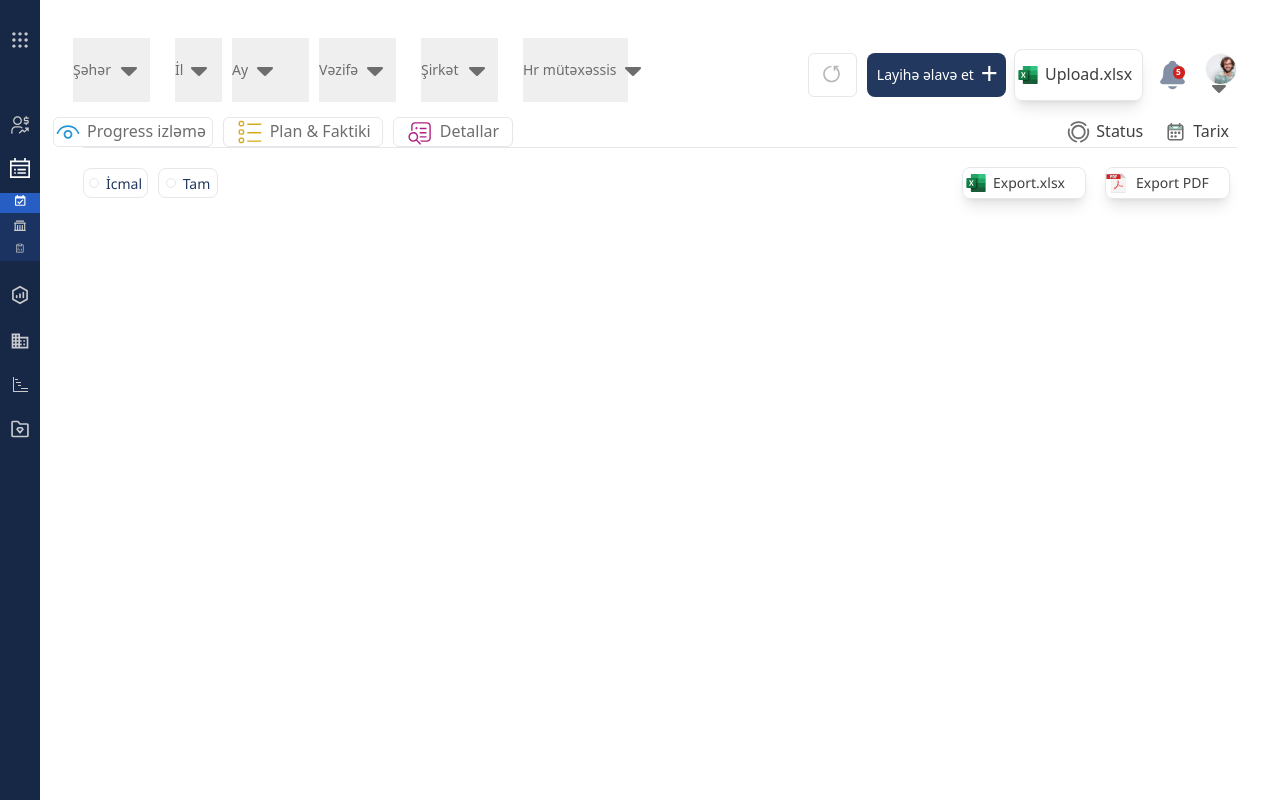
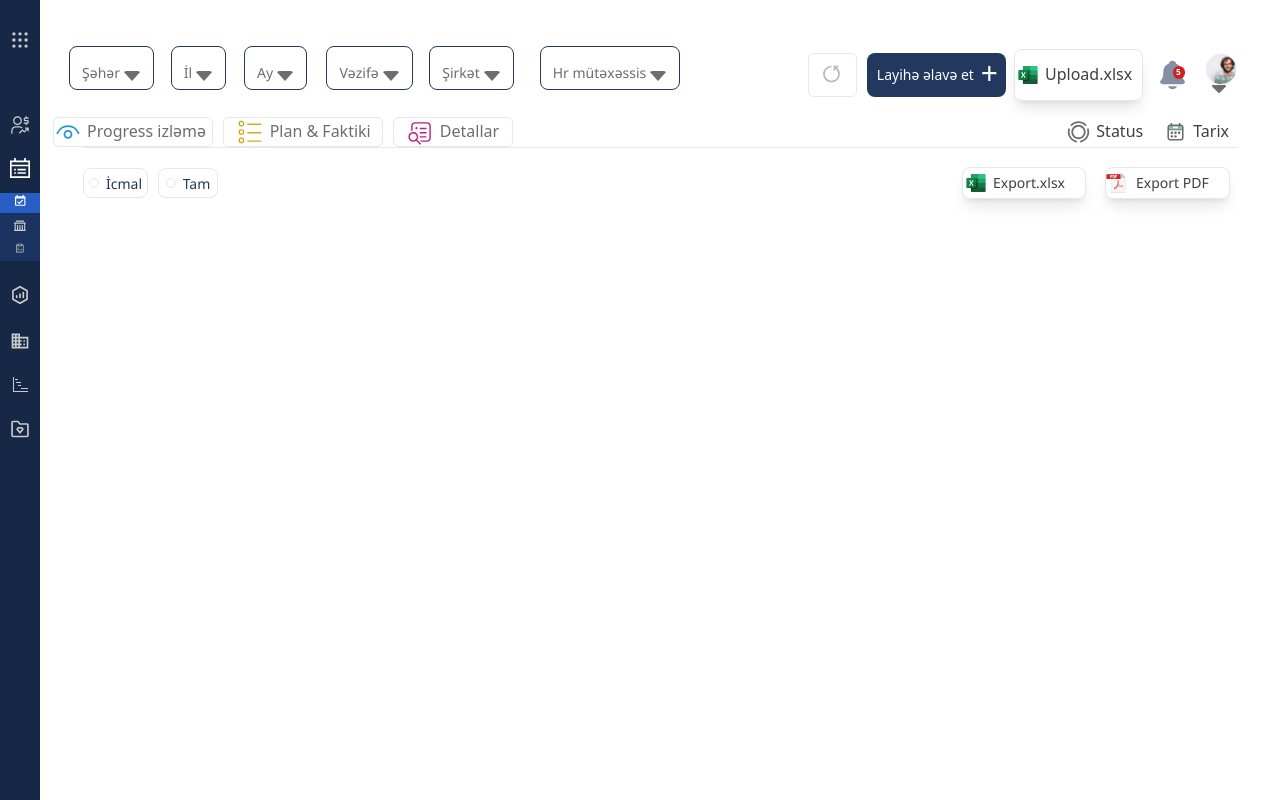
Before and after one commit to tahminarasulzadeh/platform, a React (Vite) app: page / in a window 1280 px wide. Built offline with nearby package versions, Linux system fonts and the light colour scheme.

Commit message:
commit changes

```diff
--- a/src/components/header/dropwdown.tsx
+++ b/src/components/header/dropwdown.tsx
@@ -51,7 +51,7 @@ const Dropdown = () => {
               <a href="#item1" className="flex w-full  h-[33px] px-6 py-2 text-sm  transition-all duration-[1000ms] text-[#C9CACB] hover:bg-[#275EC3] hover:text-white ">
                 <img src={report} alt="plan" />
                 <span className='ml-[2px]'>Hesabat</span>
-                <div className="w-[7px] h-[7px] border-[1px] border-[#c9cacb] hover:border-white rounded-full mt-[7.5px] ml-[7.3rem]"></div>
+                <div className="w-[7px] h-[7px] border-[1px] border-[#c9cacb] hover:border-white rounded-full mt-[7.8px] ml-[7.3rem]"></div>
 
               </a>
             </li>
--- /dev/null
+++ b/src/components/header/filterDropdown.tsx
@@ -0,0 +1,87 @@
+import React, { useState } from 'react';
+import plan from '../../assets/plan.svg'
+import select from '../../assets/prime_sort-down-fill.svg';
+import master from '../../assets/Frame 427320129.svg';
+import report from '../../assets/carbon_report-data.svg';
+import state from '../../assets/mingcute_government-line.svg';
+import rotate from '../../assets/rotate.svg';
+import search from '../../assets/search.svg';
+
+
+interface MyComponentProps {
+  filterData: string[];
+  filterName: string;
+}
+
+const FilterDropdown:React.FC<MyComponentProps> = ({filterData, filterName}) => {
+  const [isOpen, setIsOpen] = useState(false);
+  const [isSearch, setSearch] = useState(false);
+
+
+  const toggleDropdown = () => {
+    setIsOpen(!isOpen);
+  };
+
+
+  const toggleSearch = () => {
+    setSearch(!isSearch);
+  };
+
+
+
+
+  return (
+    <div className={`max-w-[200px] h-[44px] mt-2 relative inline-block  text-left}`}>
+      {/* Dropdown Button */}
+      <button
+        onClick={toggleDropdown}
+        className={` transition-all duration-[1000ms] inline-flex max-w-[280px] h-[44px] py-4 border-[1px] border-[#22385F] px-3 justify-start font-medium rounded-lg  ocus:outline-none ${isOpen ? '  bg-[#22385F]' : 'bg-white'}`}
+      >
+        <span className={`font-noto text-[14px] font-normal leading-[19.07px] ${!isOpen ? "text-[#6D6D6D]" : "text-white"}`}>{filterName}</span>
+        <div className={`w-[18px] mt-[3px] ml-[3px] h-0 border-l-[9px] border-l-transparent rounded border-r-[9px] border-r-transparent border-b-[10px]  ${!isOpen && ' border-[#6D6D6D] rotate-180 mt-[7.5px]'}`}></div>
+      </button>
+
+      {/* Dropdown Menu */}
+      {isOpen && (
+        <div className="absolute flex flex-col items-left transition-all duration-[1000ms] pb-[5px] max-w-[313px] max-h-[503px] border-[1px] border-[#E5E7EA]  bg-[#FFFFFF] rounded-md shadow-lg">
+
+          <div className='flex justify-between mt-3 w-[311px] px-3 h-[22px] bg-[#F6F7F8]'>
+            <p className="font-noto font-medium leading-[21.97px] text-[16px] text-[#22385F] text-left" >{filterName} <span onClick={() => setIsOpen(!isOpen)} className=' cursor-pointer font-noto absolute font-font-semibold text-[28px] right-[10px] text-right text-[#6D6D6D]' >&times;</span> </p>
+          </div>
+
+          <div className='flex flex-col gap-[10px]'>
+            <div className='flex justify-start px-3 py-2 gap-[7px]'>
+              <span className='cursor-pointer font-noto font-normal text-[12px] text-[#1D7EB7] leading-[16.34px]'>Hamısını seç</span>
+              <div className='w-[3px] h-[3px] rounded bg-[#1D7EB7] mt-[0.4rem]'></div>
+              <span className=' cursor-pointer font-noto font-normal text-[12px] text-[#1D7EB7] leading-[16.34px]'>Sıfırla</span>
+              <div className='w-[1px] border-[0.8px] border-[#6D6D6D]'></div>
+              {isSearch && <input type="text" placeholder='search' className='border-none text-[12px] text-[#606060] font-noto font-normal w-[40px] h-[12px] focus:outline-none placeholder:text-[12px] font-noto font-normal  ' />}
+              <img className='cursor-pointer' src={search} alt='search' onClick={toggleSearch} />
+
+
+            </div>
+            <div>
+
+              {
+                filterData.map((ct, index) => (
+                  <div key={index} className='flex justify-between px-3 mt-[3px]'>
+                    <input id='search' type="checkbox" className="  peer cursor-pointer appearance-none mt-2 ml-[17rem]  h-[15px] w-[15px] border border-[#E5E7EA] rounded-full bg-white checked:bg-[#22385F] checked:border-transparent focus:outline-none" />
+                    <label htmlFor='search' className={`text-[#6D6D6D] absolute font-noto font-normal  mr-[7rem] text-[14px] leading-[19.07px] peer-checked:text-[#22385F] `}>{ct}</label>
+                  </div>
+                ))}
+
+
+            <div className='flex justify-center mt-3'>
+              <button className='w-[282px] h-[40px] mt-1 rounded-md bg-[#22385F] text-white font-noto text-[14px] leading-[19.07px] cursor-pointer hover:bg-white hover:text-[#22385F] transition-all duration-[1000ms] hover:border-[#22385F] hover:border-[1px]'>Göstər</button>
+            </div>
+
+            </div>
+          </div>
+
+        </div>
+      )}
+    </div>
+  );
+};
+
+export default FilterDropdown;
--- a/src/components/header/header.tsx
+++ b/src/components/header/header.tsx
@@ -10,7 +10,80 @@ import details from '../../assets/details.svg';
 import fileDoc from '../../assets/vscode-icons_file-type-excel.svg';
 import pdfDoc from '../../assets/vscode-icons_file-type-pdf2.svg';
 
+
+import FilterDropdown from './filterDropdown';
+import YearDropdown from './yearDropdown';
+
 function Header() {
+
+    const years:string[] = [
+
+        '2016',
+        '2017',
+        '2018',
+        '2020',
+        '2021',
+        '2022',
+        '2023',
+        '2024'
+    ]
+
+
+
+    const months:string[] = [
+       'Yanvar',
+       'Fevral',
+        'Mart',
+        "Aprel",
+        'May',
+        'İyun',
+        'Iyul',
+        'Avqust',
+        'Sentyabr',
+         'Oktyabr',
+         'Noyabr',
+         "Dekarb"
+
+    ]
+
+
+    const cities:string[] = [
+        'Baku',
+        'Ganja',
+        "Lankaran",
+        "Nakhchivan",
+        'Shaki',
+        "Guba"
+      ]
+
+
+    const positions:string[] = [
+        'Team Lead',
+        'Project Manager',
+        "Deparment Manager",
+        "Conten Creator",
+        'Marketing Manager',
+         ]
+
+
+
+    const companies:string[] = [
+        'AgroExp',
+        'Baku Tech',
+        "Baku Pearl",
+        "LenFarms",
+        'NaxTrans',
+         ]
+
+
+         const hrTeams:string[] = [
+            'Aysel Hasanova',
+            'Farid Aliyev',
+            "Sama Safarova",
+            "Hikmet Karimov",
+
+             ]
+
     return (
         <div className="h-screen flex-1 p-2" >
             {/* Header part one */}
@@ -20,49 +93,33 @@ function Header() {
                 <div className='flex justify-start gap-[10px]'>
 
                     <div className='flex relative w-[77px] top-[5px] bottom-[10px] justify-center '>
-                        <select className='text-sm font-medium text-custom-gray appearance-none w-full cursor-pointer focus:outline-none font-[Noto Sans] ' name="city" id="city">
-                            <option className='foto-[Noto Sans]' value="şəhər">Şəhər</option>
-                        </select>
-                        <img src={arrow} alt="arrow" className='absolute w-[16px] ml-[35px] mt-[29px] pointer-events-none on' />
+                       <FilterDropdown filterData={cities} filterName="Şəhər" />
                        </div>
 
 
                     <div className='flex relative w-[47px] top-[5px] bottom-[10px] ml-[15px] justify-center'>
-                        <select className='text-sm font-medium text-custom-gray appearance-none w-full cursor-pointer focus:outline-none' name="year" id="year">
-                            <option value="year">İl</option>
-                        </select>
-                        <img src={arrow} alt="arrow" className='absolute w-[16px]  mt-[29px] pointer-events-none on' />
+                    <FilterDropdown filterData={years} filterName="İl" />
                     </div>
 
-                    <div className='flex relative w-[77px] top-[5px] bottom-[10px] justfy-center'>
-                        <select className='text-sm font-medium text-custom-gray appearance-none w-full cursor-pointer focus:outline-none' name="month" id="month">
-                            <option value="month">Ay</option>
-                        </select>
-                        <img src={arrow} alt="arrow" className='absolute w-[16px] ml-[25px] mt-[29px] pointer-events-none on' />
+                    <div className='flex relative  ml-3 w-[77px] top-[5px] bottom-[10px] justfy-center'>
+                    <FilterDropdown filterData={months} filterName="Ay" />
+
                    </div>
 
                     <div className='flex relative w-[77px] top-[5px] bottom-[10px] justify-center'>
-                        <select className='text-sm font-medium text-custom-gray appearance-none w-full cursor-pointer focus:outline-none' name="position" id="position">
-                            <option value="vəzifə">Vəzifə</option>
-                        </select>
-                        <img src={arrow} alt="arrow" className='absolute w-[16px] ml-[35px] mt-[29px] pointer-events-none on' />
+                    <FilterDropdown filterData={positions} filterName="Vəzifə" />
+
                     </div>
 
                     <div className='flex relative w-[77px] top-[5px] bottom-[10px]  ml-[15px] justify-center'>
-                        <select className='text-sm font-medium text-custom-gray appearance-none w-full cursor-pointer focus:outline-none' name="company" id="company">
-                            <option value="şirkət">Şirkət</option>
-                        </select>
-                        <img src={arrow} alt="arrow" className='absolute w-[16px] ml-[35px] mt-[29px] pointer-events-none on' />
+                    <FilterDropdown filterData={companies} filterName="Şirkət" />
+
                     </div>
 
 
-                    <div className='flex relative w-[105px] top-[5px] bottom-[10px]  ml-[15px] justify-center'>
-                        <select className='text-sm font-medium text-custom-gray appearance-none w-full cursor-pointer focus:outline-none' name="specialist" id="specialist">
-                            <option value="specialist">Hr mütəxəssis</option>
-                        </select>
-                        <img src={arrow} alt="arrow" className='absolute w-[16px] ml-[115px] mt-[29px] pointer-events-none on' />
+                    <div className='flex relative w-[150px] top-[5px] bottom-[10px]  ml-[15px] justify-center'>
+                    <FilterDropdown filterData={hrTeams} filterName="Hr mütəxəssis" />
                        </div>
-
                 </div>
 
 
--- a/src/components/header/sidebar.tsx
+++ b/src/components/header/sidebar.tsx
@@ -27,7 +27,7 @@ function Sidebar() {
 
             {open && <div className="flex justify-center relative">
                <img src={search} alt="search" className=" mr-[-30px] mt-[3px] z-10" />
-               <input type="text" placeholder="Search" className="bg-[#223250] w-[270px] h-[30px] rounded-[8px] focus:outline-none pl-[35px] placeholder:font-noto placeholder:text-[14px] placeholder:font-normal placeholder:text-[#5B677E]" />
+               <input type="text" placeholder="Search" className="bg-[#223250] w-[270px] text-white text-noto font-normal text-[14px] h-[30px] rounded-[8px] focus:outline-none pl-[35px] placeholder:font-noto placeholder:text-[14px] placeholder:font-normal placeholder:text-[#5B677E]" />
             </div>
             }
 
--- /dev/null
+++ b/src/components/header/yearDropdown.tsx
@@ -0,0 +1,56 @@
+import React, { useState } from 'react';
+import plan from '../../assets/plan.svg'
+import select from '../../assets/prime_sort-down-fill.svg';
+import master from '../../assets/Frame 427320129.svg';
+import report from '../../assets/carbon_report-data.svg';
+import state from '../../assets/mingcute_government-line.svg';
+import rotate from '../../assets/rotate.svg';
+import search from '../../assets/search.svg'
+
+
+
+interface MyComponentProps {
+    dataName: string;
+    dataMsg: string[];
+  }
+
+
+const YearDropdown:React.FC<MyComponentProps> = ({dataMsg, dataName }) => {
+  const [isOpen, setIsOpen] = useState(false);
+  const toggleDropdown = () => {
+    setIsOpen(!isOpen);
+  };
+
+
+
+
+
+
+
+  return (
+    <div className={`w-[70px] h-[44px] mt-2 mx-3 relative inline-block  text-left}`}>
+      {/* Dropdown Button */}
+      <button
+        onClick={toggleDropdown}
+        className={` transition-all border-none rounded-lg duration-[1000ms]  inline-flex w-[80px] h-[44px] py-4 px-5 justify-start font-medium  focus:outline-none ${isOpen ? '  bg-[#22385F]' : 'bg-transparent'}`}
+      >
+        <span className={`font-noto text-[14px] font-[400] leading-[19.07px] ${!isOpen ? "text-[#6D6D6D]" : "text-white"}`}>{dataName}</span>
+        <div className={`w-[18px] mt-[3px] ml-[3px] h-0 border-l-[9px] border-l-transparent rounded border-r-[9px] border-r-transparent border-b-[10px]  ${!isOpen && ' border-[#6D6D6D] rotate-180 mt-[7.5px]'}`}></div>
+      </button>
+
+      {/* Dropdown Menu */}
+      {isOpen && (
+          <select>
+            {
+                dataMsg.map((msg) => (
+                    <option className='mt-[10px] text-[14px] text-center'>{msg}</option>
+                ))
+            }
+          </select>
+
+      )}
+    </div>
+  );
+};
+
+export default YearDropdown;
```
Also changed, not shown: src/assets/rotate.svg (added), src/assets/search.svg (added). Lines whose indentation alone changed are shown as unchanged.
